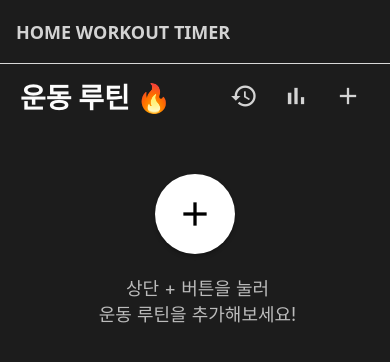
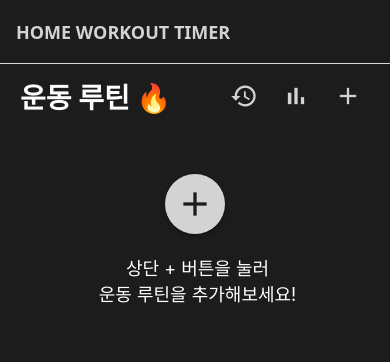
Before and after one commit to Hyun642/workout-TImer, a React Native app in the folder a0-project/: screen /Home in a window 390 px wide. Shown: the top 362 px of the page. Built offline with nearby package versions, Linux system fonts and the light colour scheme.

Commit message:
feat: + 버튼 색상 조정

```diff
--- a/a0-project/src/screens/HomeScreen.tsx
+++ b/a0-project/src/screens/HomeScreen.tsx
@@ -110,7 +110,7 @@ export default function HomeScreen({ navigation }: HomeScreenProps) {
                                         setIsAddModalVisible(true);
                                    }}
                               >
-                                   <MaterialIcons name="add" size={40} color="black" />
+                                   <MaterialIcons name="add" size={40} color="#1C1C1C" />
                               </Pressable>
                               <Text style={styles.emptyText}> 상단 + 버튼을 눌러</Text>
                               <Text style={styles.emptyText}> 운동 루틴을 추가해보세요!</Text>
@@ -189,10 +189,10 @@ const styles = StyleSheet.create({
           marginTop: 40,
      },
      largeAddButton: {
-          width: 80,
-          height: 80,
+          width: 60,
+          height: 60,
           borderRadius: 40,
-          backgroundColor: "white",
+          backgroundColor: "lightgray",
           justifyContent: "center",
           alignItems: "center",
           marginBottom: 20,
@@ -204,7 +204,7 @@ const styles = StyleSheet.create({
      },
      emptyText: {
           fontSize: 18,
-          color: "#BBBBBB",
+          color: "#ffffff",
           textAlign: "center",
      },
 });
```
